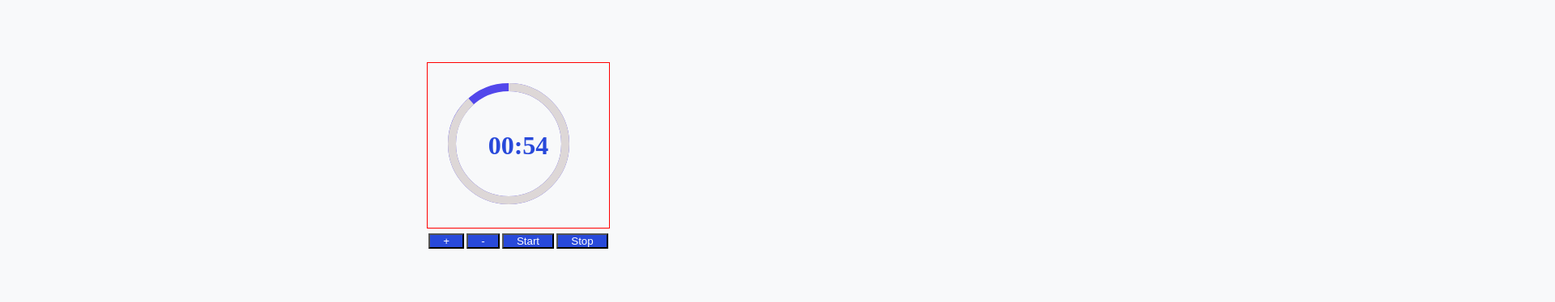
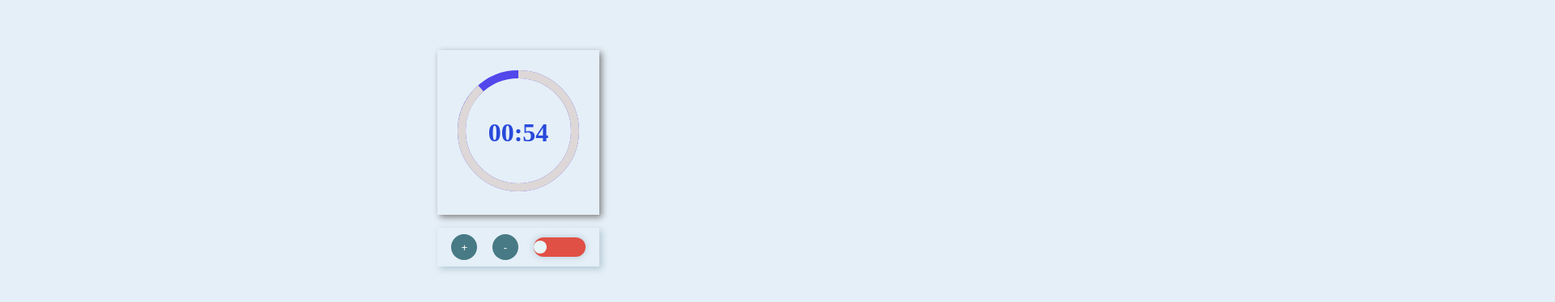
Before and after one commit to AbielKiflu/pomodoro-app, a React app: page / in a window 1280 px wide. Shown: the part 204-578 px from the top of the page at 81% size, 1920 px wide, since content can reach past the window. Built offline with nearby package versions, Linux system fonts and the light colour scheme.

Commit message:
Styling of setting is done

```diff
--- a/src/js/Setting.js
+++ b/src/js/Setting.js
@@ -5,10 +5,13 @@ import React from 'react';
 
   return (
     <>
+        <div className="setting">
         <button className="btn">+</button>
         <button className="btn">-</button>
-        <button className="btn">Start</button>
-        <button className="btn">Stop</button>
+        <input type="checkbox" id="toggle"></input>
+        <label htmlFor="toggle"></label>
+        </div>
+
     </>
   );
 }
--- a/src/scss/style.scss
+++ b/src/scss/style.scss
@@ -8,16 +8,75 @@ body{
     align-items: center;
     justify-content: space-around;
     height: 100vh;
-    background: #f8f9fa;
+    background: #e5eff8;
 }
 
+.setting{
+    display: flex;
+    align-items: center;
+    justify-content: space-around;
+    position: relative;
+    box-shadow: 0.2rem 0.2rem 0.5rem #477a8550;
+    padding:0.5rem;
+}
 
+input[type="checkbox"]{
+    visibility: hidden;
+    position:absolute;
+    left: 100rem;
+}
+
+label{
+    display: inline-block;
+    width: 4rem;
+    height: 1.5rem;
+    background-color: #e05045;
+    border-radius: 1rem;
+    position: relative;
+    cursor: pointer;
+    transition: 0.5s;
+    box-shadow: 0 0 0.5rem #477a8550;
+}
+
+label::after {
+    content: "";
+    width: 1rem;
+    height: 1rem;
+    background-color: #e8f5f7;
+    position: absolute;
+    border-radius: 0.5rem;
+    top: 0.25rem;
+    left: 0;
+    transition: 0.5s;
+  }
+
+  input[type="checkbox"]:checked + label:after {
+    left:4rem;
+    transform: translateX(-100%);
+  }
+
+  input:checked + label {
+    background-color: #477a85;
+  }
+
+  .btn{
+    display: inline-block;
+    width:2rem;
+    height:2rem;
+    border: none;
+    color:white;
+    border-radius:1rem;
+    background-color: #477a85;
+    &:hover{
+        background-color: #243d42;
+    }
+}
 
 .circle{
     padding:0;
-    margin:0;
+    margin-bottom:1rem;
     position: relative;
-    outline: 1px solid red;
+    box-shadow: 0.2rem 0.2rem 0.5rem gray;
     svg{
         width: 200px;
         height: 200px;
@@ -59,10 +118,3 @@ body{
     font-weight: bold;
     color: #2849da;
 }
-
-.btn{
-    margin:0.4rem 0.1rem;
-    padding:0 1rem;
-    color:white;
-    background:#2849da;
-}
```
Also changed, not shown: 4 other files.
